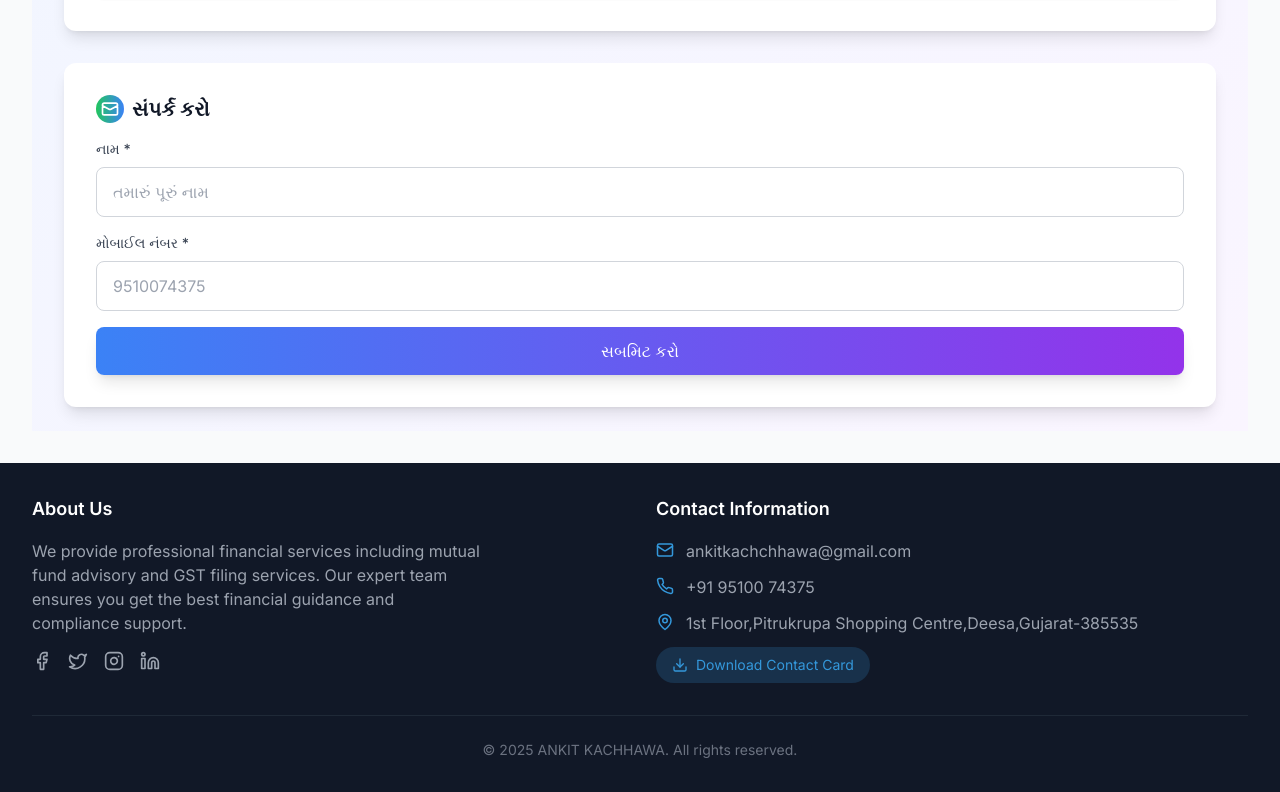
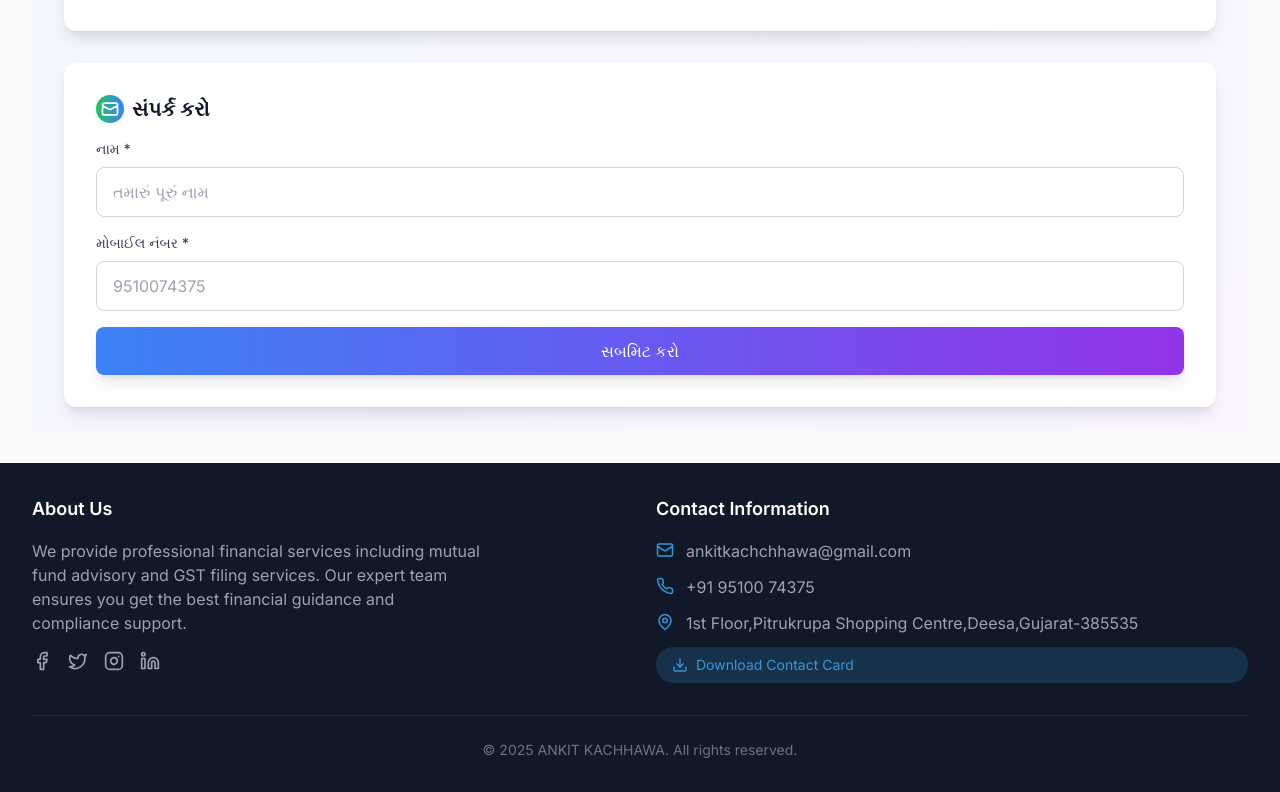
Before and after one commit to AnkitKachhawa1/aaaa, a React (Vite) app: page /mutualfund in a window 1280 px wide. Shown: the part 1005-1797 px from the top of the page. Built offline with nearby package versions, Linux system fonts and the light colour scheme.

Commit message:
Update Footer.tsx

```diff
--- a/src/components/Footer.tsx
+++ b/src/components/Footer.tsx
@@ -1,12 +1,7 @@
 import React from 'react';
 import { Facebook, Twitter, Instagram, Linkedin, Mail, Phone, MapPin, Download } from 'lucide-react';
-import { generateVCard } from '../utils/vcard';
 
 const Footer: React.FC = () => {
-  const handleDownloadContact = () => {
-    generateVCard();
-  };
-
   return (
     <footer className="bg-gray-900 text-white py-8">
       <div className="container-custom">
@@ -49,13 +44,14 @@ const Footer: React.FC = () => {
                 <span className="text-gray-400">1st Floor,Pitrukrupa Shopping Centre,Deesa,Gujarat-385535</span>
               </li>
               <li className="mt-4">
-                <button
-                  onClick={handleDownloadContact}
+                <a
+                  href="/me.vcf"
+                  download
                   className="flex items-center text-sm bg-primary/20 text-primary hover:bg-primary/30 rounded-full py-2 px-4 transition-colors"
                 >
                   <Download size={16} className="mr-2" />
                   <span>Download Contact Card</span>
-                </button>
+                </a>
               </li>
             </ul>
           </div>
```
